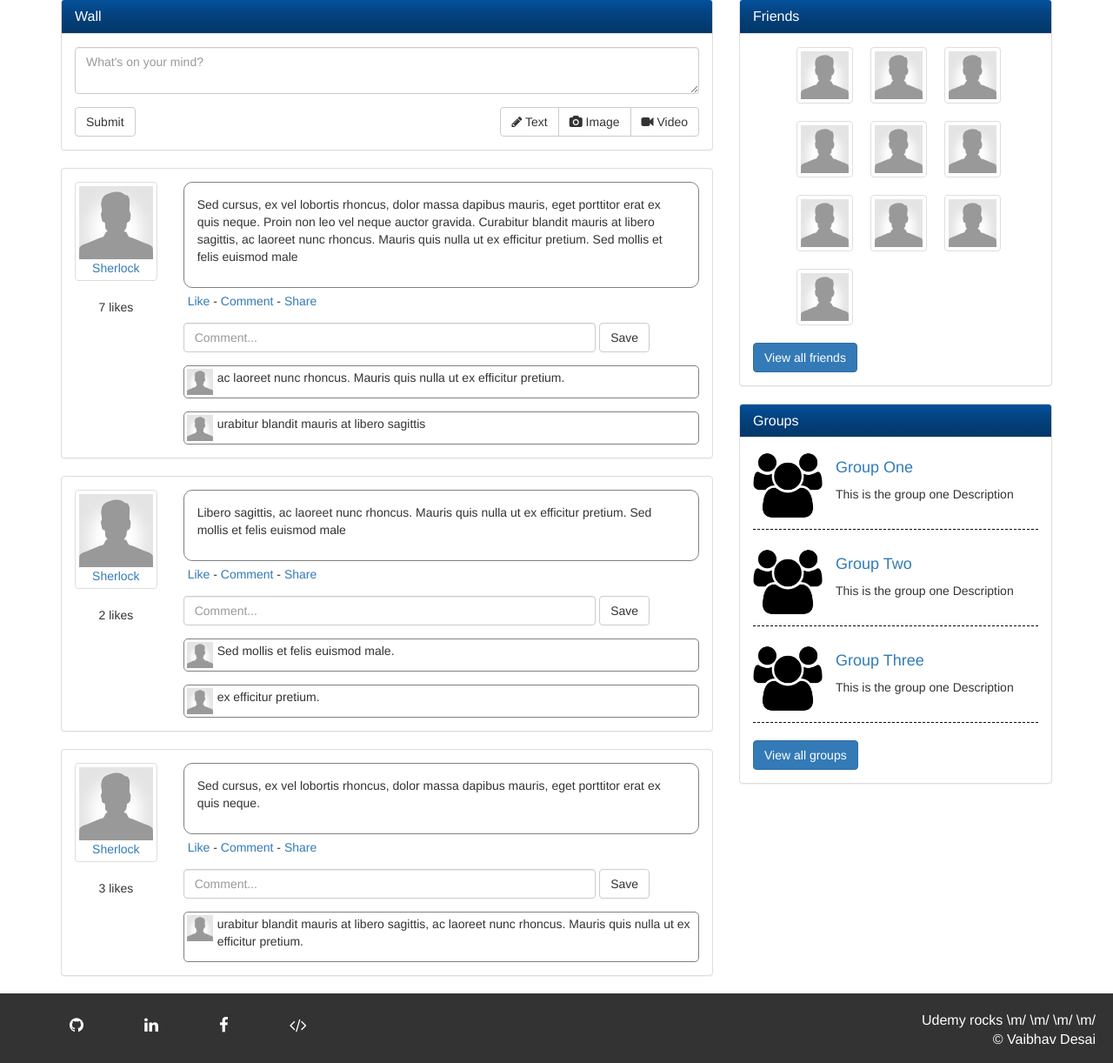
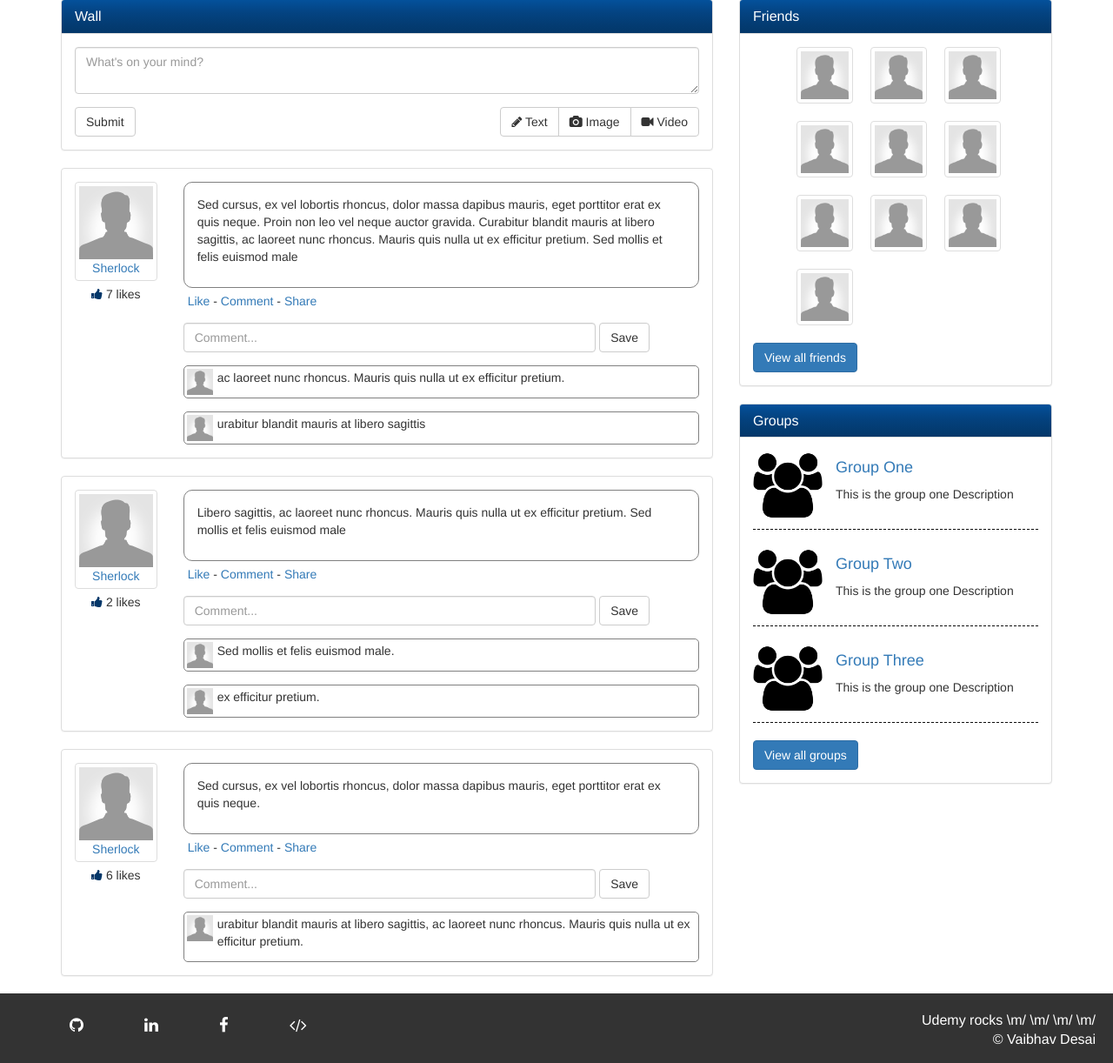
Before and after one commit to vaibhavdesai137-bootstrap3-projects/bootstrap-social-nw-app, a PHP site: page / in a window 1280 px wide. Shown: the part 173-1395 px from the top of the page at 87% size. Run offline with PHP 8.4, Linux system fonts and the light colour scheme; some libraries are stand-ins or nearby versions.

Commit message:
'likes' css fix

```diff
--- a/css/style.css
+++ b/css/style.css
@@ -27,6 +27,14 @@ header .logo {
     background: #FFF;
     border-radius: 10px;
     border: 1px solid gray
+}
+
+.likes {
+    margin-top: -15px;
+}
+
+.fa-thumbs-up {
+  color: #033769;
 }
 
 .comment-form .form-group {
--- a/home.html
+++ b/home.html
@@ -96,7 +96,7 @@
                                             <img src="img/user.png"/>
                                             <div class="text-center">Sherlock</div>
                                         </a>
-                                        <div class="likes text-center">7 likes</div>
+                                        <div class="likes text-center"><i class="fa fa-thumbs-up"></i> 7 likes</div>
                                     </div>
 
                                     <div class="col-sm-10">
@@ -152,7 +152,7 @@
                                             <img src="img/user.png"/>
                                             <div class="text-center">Sherlock</div>
                                         </a>
-                                        <div class="likes text-center">2 likes</div>
+                                        <div class="likes text-center"><i class="fa fa-thumbs-up"></i> 2 likes</div>
                                     </div>
                                     <div class="col-sm-10">
 
@@ -207,7 +207,7 @@
                                             <img src="img/user.png"/>
                                             <div class="text-center">Sherlock</div>
                                         </a>
-                                        <div class="likes text-center">3 likes</div>
+                                        <div class="likes text-center"><i class="fa fa-thumbs-up"></i> 6 likes</div>
                                     </div>
                                     <div class="col-sm-10">
 
```
